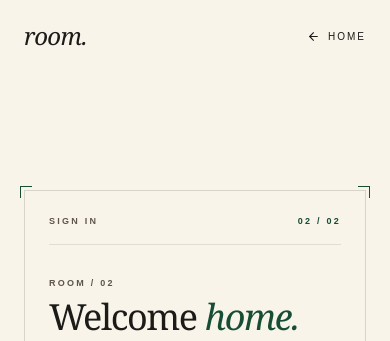
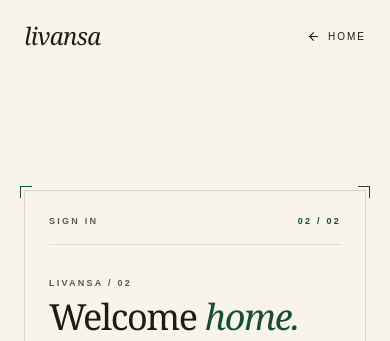
Before and after one commit to s4gar-rout/ROOM, a Next.js app in the folder frontend/: page /login in a window 390 px wide. Shown: the top 341 px of the page. Built offline with nearby package versions, Linux system fonts and the light colour scheme; no server answers.

Commit message:
feat: update livansa auth branding and mobile typography

```diff
--- a/frontend/app/admin/layout.tsx
+++ b/frontend/app/admin/layout.tsx
@@ -64,8 +64,8 @@ export default function AdminLayout({ children }: { children: React.ReactNode })
         className={`fixed inset-y-0 left-0 z-50 w-64 transform border-r border-[#1C1B18]/8 bg-[#FAF7F0] transition-transform duration-300 ease-in-out md:static md:translate-x-0 ${isMobileOpen ? 'translate-x-0' : '-translate-x-full'}`}
       >
         <div className="flex h-16 items-center justify-between border-b border-[#1C1B18]/8 px-6">
-          <Link href="/admin" className="flex items-center gap-2 font-serif text-2xl font-normal tracking-tight text-[#174D35]">
-            <span>room.</span>
+          <Link href="/admin" className="flex items-center gap-2 font-serif text-2xl italic tracking-tight text-[#174D35]">
+            <span>livansa</span>
             <span className="rounded-full bg-[#174D35]/10 px-2.5 py-0.5 font-sans text-[8px] font-bold uppercase tracking-[0.2em] text-[#174D35]">ADMIN</span>
           </Link>
           <button className="md:hidden text-[#756A5C] hover:text-[#1C1B18]" onClick={() => setIsMobileOpen(false)}>
--- a/frontend/app/complete-profile/page.tsx
+++ b/frontend/app/complete-profile/page.tsx
@@ -174,7 +174,7 @@ export default function CompleteProfilePage() {
         </button>
 
         <span className="font-serif text-2xl italic tracking-tight text-[#174D35]">
-          room.
+          livansa
         </span>
 
         <span className="text-[9px] font-bold uppercase tracking-[0.22em] text-[#756A5C]">
--- a/frontend/app/layout.tsx
+++ b/frontend/app/layout.tsx
@@ -1,9 +1,137 @@
+import type { Metadata } from "next";
+import "./globals.css";
+import { AuthProvider } from "@/features/auth/hooks/useAuth";
+import InitialLoader from "@/components/ui/InitialLoader";
+import SmoothScrollProvider from "@/components/ui/SmoothScrollProvider";
+import BottomNav from "@/components/layout/BottomNav";
+
+const BASE_URL = "https://livansa.in";
+
+export const metadata: Metadata = {
+  metadataBase: new URL(BASE_URL),
+  title: {
+    default: "Livansa — Find a Place to Belong",
+    template: "%s | Livansa",
+  },
+  description:
+    "Find verified rooms and monthly rentals with Livansa. Discover spaces that feel like home and connect with local property owners.",
+  keywords: ["rooms for rent", "long-term rentals", "monthly rentals", "livansa", "rental listings", "find a room"],
+  authors: [{ name: "Livansa", url: BASE_URL }],
+  creator: "Livansa",
+  publisher: "Livansa",
+  icons: {
+    icon: "/favicon.png",
+    shortcut: "/favicon.png",
+    apple: "/favicon.png",
+  },
+  openGraph: {
+    type: "website",
+    siteName: "Livansa",
+    title: "Livansa — Find a Place to Belong",
+    description:
+      "Find verified rooms and monthly rentals with Livansa. Discover spaces that feel like home and connect with local property owners.",
+    url: BASE_URL,
+    images: [
+      {
+        url: "/images/livansa-logo.png",
+        width: 1200,
+        height: 630,
+        alt: "Livansa — Find a Place to Belong",
+      },
+    ],
+  },
+  twitter: {
+    card: "summary_large_image",
+    title: "Livansa — Find a Place to Belong",
+    description:
+      "Find verified rooms and monthly rentals with Livansa. Discover spaces that feel like home and connect with local property owners.",
+    images: ["/images/livansa-logo.png"],
+    creator: "@livansa",
+  },
+  robots: {
+    index: true,
+    follow: true,
+    googleBot: {
+      index: true,
+      follow: true,
+      "max-video-preview": -1,
+      "max-image-preview": "large",
+      "max-snippet": -1,
+    },
+  },
+  alternates: {
+    canonical: BASE_URL,
+  },
+};
+
+export default function RootLayout({
+  children,
+}: Readonly<{
+  children: React.ReactNode;
+}>) {
+  const jsonLd = {
+    "@context": "https://schema.org",
+    "@graph": [
+      {
+        "@type": "WebSite",
+        "@id": `${BASE_URL}/#website`,
+        url: BASE_URL,
+        name: "Livansa",
+        description: "Find verified rooms and monthly rentals. Discover spaces that feel like home.",
+        potentialAction: {
+          "@type": "SearchAction",
+          target: {
+            "@type": "EntryPoint",
+            urlTemplate: `${BASE_URL}/rentals?location={search_term_string}`,
+          },
+          "query-input": "required name=search_term_string",
+        },
+      },
+      {
+        "@type": "Organization",
+        "@id": `${BASE_URL}/#organization`,
+        name: "Livansa",
+        url: BASE_URL,
+        logo: {
+          "@type": "ImageObject",
+          url: `${BASE_URL}/images/livansa-logo.png`,
+          width: 512,
+          height: 128,
+        },
+        sameAs: [],
+      },
+    ],
+  };
+
+  return (
+    <html lang="en" data-scroll-behavior="smooth">
+      <body>
+        <script
+          type="application/ld+json"
+          dangerouslySetInnerHTML={{ __html: JSON.stringify(jsonLd) }}
+        />
+        <SmoothScrollProvider>
+          <InitialLoader />
+          <AuthProvider>
+            {children}
+            <BottomNav />
+          </AuthProvider>
+        </SmoothScrollProvider>
+      </body>
+    </html>
+  );
+}
+
+
+
+
 // import type { Metadata } from "next";
 // import "./globals.css";
 // import { AuthProvider } from "@/features/auth/hooks/useAuth";
 // import InitialLoader from "@/components/ui/InitialLoader";
 // import SmoothScrollProvider from "@/components/ui/SmoothScrollProvider";
 // import BottomNav from "@/components/layout/BottomNav";
+// import MaintenancePage from "./maintenance/page";
 
 // const BASE_URL = "https://livansa.in";
 
@@ -15,7 +143,14 @@
 //   },
 //   description:
 //     "Find verified rooms and monthly rentals with Livansa. Discover spaces that feel like home and connect with local property owners.",
-//   keywords: ["rooms for rent", "long-term rentals", "monthly rentals", "livansa", "rental listings", "find a room"],
+//   keywords: [
+//     "rooms for rent",
+//     "long-term rentals",
+//     "monthly rentals",
+//     "livansa",
+//     "rental listings",
+//     "find a room",
+//   ],
 //   authors: [{ name: "Livansa", url: BASE_URL }],
 //   creator: "Livansa",
 //   publisher: "Livansa",
@@ -69,6 +204,8 @@
 // }: Readonly<{
 //   children: React.ReactNode;
 // }>) {
+//   const maintenanceMode = process.env.MAINTENANCE_MODE === "true";
+
 //   const jsonLd = {
 //     "@context": "https://schema.org",
 //     "@graph": [
@@ -77,7 +214,8 @@
 //         "@id": `${BASE_URL}/#website`,
 //         url: BASE_URL,
 //         name: "Livansa",
-//         description: "Find verified rooms and monthly rentals. Discover spaces that feel like home.",
+//         description:
+//           "Find verified rooms and monthly rentals. Discover spaces that feel like home.",
 //         potentialAction: {
 //           "@type": "SearchAction",
 //           target: {
@@ -106,166 +244,28 @@
 //   return (
 //     <html lang="en" data-scroll-behavior="smooth">
 //       <body>
-//         <script
-//           type="application/ld+json"
-//           dangerouslySetInnerHTML={{ __html: JSON.stringify(jsonLd) }}
-//         />
-//         <SmoothScrollProvider>
-//           <InitialLoader />
-//           <AuthProvider>
-//             {children}
-//             <BottomNav />
-//           </AuthProvider>
-//         </SmoothScrollProvider>
+//         {!maintenanceMode && (
+//           <script
+//             type="application/ld+json"
+//             dangerouslySetInnerHTML={{
+//               __html: JSON.stringify(jsonLd),
+//             }}
+//           />
+//         )}
+
+//         {maintenanceMode ? (
+//           <MaintenancePage />
+//         ) : (
+//           <SmoothScrollProvider>
+//             <InitialLoader />
+
+//             <AuthProvider>
+//               {children}
+//               <BottomNav />
+//             </AuthProvider>
+//           </SmoothScrollProvider>
+//         )}
 //       </body>
 //     </html>
 //   );
 // }
-
-
-
-
-import type { Metadata } from "next";
-import "./globals.css";
-import { AuthProvider } from "@/features/auth/hooks/useAuth";
-import InitialLoader from "@/components/ui/InitialLoader";
-import SmoothScrollProvider from "@/components/ui/SmoothScrollProvider";
-import BottomNav from "@/components/layout/BottomNav";
-import MaintenancePage from "./maintenance/page";
-
-const BASE_URL = "https://livansa.in";
-
-export const metadata: Metadata = {
-  metadataBase: new URL(BASE_URL),
-  title: {
-    default: "Livansa — Find a Place to Belong",
-    template: "%s | Livansa",
-  },
-  description:
-    "Find verified rooms and monthly rentals with Livansa. Discover spaces that feel like home and connect with local property owners.",
-  keywords: [
-    "rooms for rent",
-    "long-term rentals",
-    "monthly rentals",
-    "livansa",
-    "rental listings",
-    "find a room",
-  ],
-  authors: [{ name: "Livansa", url: BASE_URL }],
-  creator: "Livansa",
-  publisher: "Livansa",
-  icons: {
-    icon: "/favicon.png",
-    shortcut: "/favicon.png",
-    apple: "/favicon.png",
-  },
-  openGraph: {
-    type: "website",
-    siteName: "Livansa",
-    title: "Livansa — Find a Place to Belong",
-    description:
-      "Find verified rooms and monthly rentals with Livansa. Discover spaces that feel like home and connect with local property owners.",
-    url: BASE_URL,
-    images: [
-      {
-        url: "/images/livansa-logo.png",
-        width: 1200,
-        height: 630,
-        alt: "Livansa — Find a Place to Belong",
-      },
-    ],
-  },
-  twitter: {
-    card: "summary_large_image",
-    title: "Livansa — Find a Place to Belong",
-    description:
-      "Find verified rooms and monthly rentals with Livansa. Discover spaces that feel like home and connect with local property owners.",
-    images: ["/images/livansa-logo.png"],
-    creator: "@livansa",
-  },
-  robots: {
-    index: true,
-    follow: true,
-    googleBot: {
-      index: true,
-      follow: true,
-      "max-video-preview": -1,
-      "max-image-preview": "large",
-      "max-snippet": -1,
-    },
-  },
-  alternates: {
-    canonical: BASE_URL,
-  },
-};
-
-export default function RootLayout({
-  children,
-}: Readonly<{
-  children: React.ReactNode;
-}>) {
-  const maintenanceMode = process.env.MAINTENANCE_MODE === "true";
-
-  const jsonLd = {
-    "@context": "https://schema.org",
-    "@graph": [
-      {
-        "@type": "WebSite",
-        "@id": `${BASE_URL}/#website`,
-        url: BASE_URL,
-        name: "Livansa",
-        description:
-          "Find verified rooms and monthly rentals. Discover spaces that feel like home.",
-        potentialAction: {
-          "@type": "SearchAction",
-          target: {
-            "@type": "EntryPoint",
-            urlTemplate: `${BASE_URL}/rentals?location={search_term_string}`,
-          },
-          "query-input": "required name=search_term_string",
-        },
-      },
-      {
-        "@type": "Organization",
-        "@id": `${BASE_URL}/#organization`,
-        name: "Livansa",
-        url: BASE_URL,
-        logo: {
-          "@type": "ImageObject",
-          url: `${BASE_URL}/images/livansa-logo.png`,
-          width: 512,
-          height: 128,
-        },
-        sameAs: [],
-      },
-    ],
-  };
-
-  return (
-    <html lang="en" data-scroll-behavior="smooth">
-      <body>
-        {!maintenanceMode && (
-          <script
-            type="application/ld+json"
-            dangerouslySetInnerHTML={{
-              __html: JSON.stringify(jsonLd),
-            }}
-          />
-        )}
-
-        {maintenanceMode ? (
-          <MaintenancePage />
-        ) : (
-          <SmoothScrollProvider>
-            <InitialLoader />
-
-            <AuthProvider>
-              {children}
-              <BottomNav />
-            </AuthProvider>
-          </SmoothScrollProvider>
-        )}
-      </body>
-    </html>
-  );
-}
--- a/frontend/components/room/layout/Navbar.tsx
+++ b/frontend/components/room/layout/Navbar.tsx
@@ -9,9 +9,9 @@ export default function Navbar() {
         {/* Logo */}
         <Link
           href="/"
-          className="font-serif text-2xl md:text-3xl tracking-tight text-[#1C1B18]"
+          className="font-serif italic text-2xl md:text-3xl tracking-tight text-[#1C1B18]"
         >
-          room.
+          livansa
         </Link>
 
         {/* Navigation */}
--- a/frontend/features/auth/pages/ForgotPasswordPage.tsx
+++ b/frontend/features/auth/pages/ForgotPasswordPage.tsx
@@ -23,7 +23,7 @@ export default function ForgotPasswordPage() {
           href="/"
           className="font-serif text-2xl italic tracking-tight text-[#174D35]"
         >
-          room.
+          livansa
         </Link>
 
         <Link
@@ -62,7 +62,7 @@ export default function ForgotPasswordPage() {
               </div>
 
               <p className="mb-5 text-[10px] font-semibold uppercase tracking-[0.3em] text-[#5F554A]">
-                Room / 03
+                Livansa / 03
               </p>
 
               <h1 className="font-serif text-[5.5rem] leading-[0.84] tracking-[-0.055em]">
@@ -104,7 +104,7 @@ export default function ForgotPasswordPage() {
 
               <div className="mb-7 lg:hidden">
                 <p className="mb-2 text-[9px] font-semibold uppercase tracking-[0.25em] text-[#5F554A]">
-                  Room / 03
+                  Livansa / 03
                 </p>
 
                 <h1 className="font-serif text-4xl tracking-[-0.04em]">
--- a/frontend/features/auth/pages/LoginPage.tsx
+++ b/frontend/features/auth/pages/LoginPage.tsx
@@ -12,7 +12,7 @@ export default function LoginPage() {
           href="/"
           className="font-serif text-2xl italic tracking-tight text-[#174D35]"
         >
-          room.
+          livansa
         </Link>
 
         <Link
@@ -46,7 +46,7 @@ export default function LoginPage() {
 
               {/* Label */}
               <p className="mb-5 text-[10px] font-semibold uppercase tracking-[0.3em] text-[#5F554A]">
-                Room / 02
+                Livansa / 02
               </p>
 
               {/* Heading */}
@@ -96,7 +96,7 @@ export default function LoginPage() {
               {/* Mobile heading */}
               <div className="mb-8 lg:hidden">
                 <p className="mb-2 text-[9px] font-semibold uppercase tracking-[0.25em] text-[#5F554A]">
-                  Room / 02
+                  Livansa / 02
                 </p>
 
                 <h1 className="font-serif text-4xl leading-none tracking-[-0.04em]">
--- a/frontend/features/auth/pages/RegisterPage.tsx
+++ b/frontend/features/auth/pages/RegisterPage.tsx
@@ -12,7 +12,7 @@ export default function RegisterPage() {
           href="/"
           className="font-serif text-2xl italic tracking-tight text-[#174D35]"
         >
-          room.
+          livansa
         </Link>
 
         {/* Home */}
@@ -48,7 +48,7 @@ export default function RegisterPage() {
 
               {/* Section Label */}
               <p className="mb-4 text-[10px] font-semibold uppercase tracking-[0.3em] text-[#5F554A]">
-                Room / 01
+                Livansa / 01
               </p>
 
               {/* Heading */}
@@ -99,7 +99,7 @@ export default function RegisterPage() {
               {/* Mobile Heading */}
               <div className="mb-6 lg:hidden">
                 <p className="mb-2 text-[9px] font-semibold uppercase tracking-[0.25em] text-[#5F554A]">
-                  Room / 01
+                  Livansa / 01
                 </p>
 
                 <h1 className="font-serif text-4xl leading-none tracking-[-0.04em]">
--- a/frontend/features/auth/pages/ResetPasswordPage.tsx
+++ b/frontend/features/auth/pages/ResetPasswordPage.tsx
@@ -16,7 +16,7 @@ export default function ResetPasswordPage({
           href="/"
           className="font-serif text-2xl italic tracking-tight text-[#174D35]"
         >
-          room.
+          livansa
         </Link>
 
         <Link
```
Also changed, not shown: 2 other files (tests, documents, lock files or other folders).
